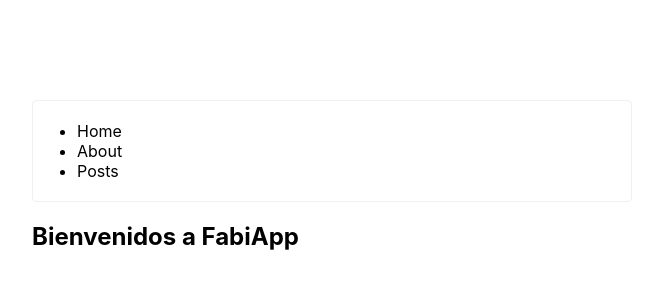
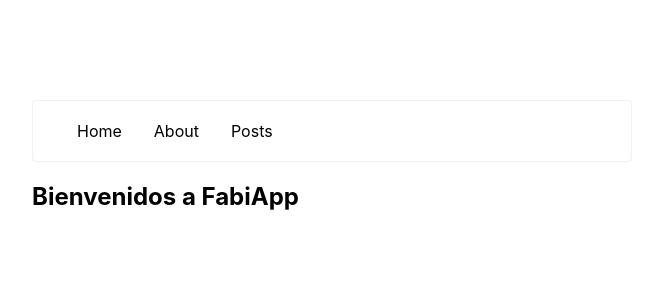
Before and after one commit to THE-FABI7/nextTutorial, a Next.js app: page / in a window 1280 px wide. Shown: the top 300 px of the page, without its empty margins (308-971 px from the left). Built offline with nearby package versions, Linux system fonts and the light colour scheme.

Commit message:
Actualizacion final

```diff
--- a/app/components/Navigation.jsx
+++ b/app/components/Navigation.jsx
@@ -9,10 +9,11 @@ const link = [
   {
     label: "About",
     route: "/about",
-  },{
+  },
+  {
     label: "Posts",
     route: "/posts",
-  }
+  },
 ];
 
 /**
@@ -24,7 +25,7 @@ export function Navigation() {
   return (
     <header className={styles.header}>
       <nav>
-        <ul className={styles.Navigation}>
+        <ul className={styles.navigation}>
           {link.map(({ label, route }) => (
             <li key={route}>
               <Link href={route}>{label}</Link>
```
